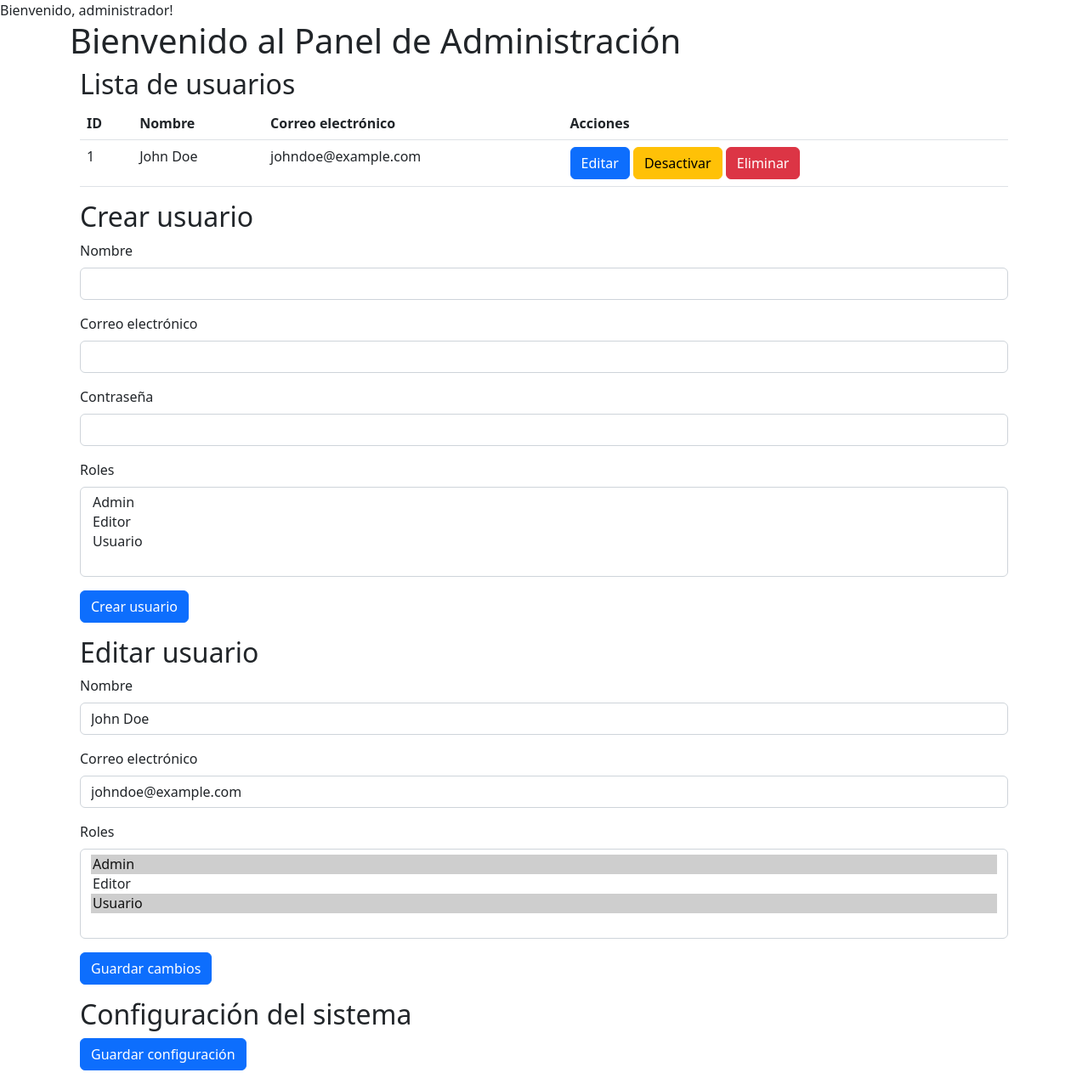
After one commit to madolell/MadoFit, a PHP site: page /usuario/admin.php in a window 1280 px wide. The commit adds this page. Shown: the whole page at 85% size. Run offline with PHP 8.4, Linux system fonts and the light colour scheme; the visitor is signed in with stand-in values (Sample User, id 1).

Commit message:
Add files via upload

```diff
--- a/Inicio.php
+++ b/Inicio.php
@@ -207,7 +207,7 @@ if (isset($_SESSION["mensaje"])) {
             constancia en tus hábitos <br><br>
             <i class="bi bi-forward-fill fs-5"></i> Para todos los <strong>objetivos y niveles</strong>
           </p>
-          <div class="d-flex justify-content-start pt-4">
+          <div class="d-flex justify-content-center align-items-center pt-4">
           <a href="formulario/login.php">
             <button type="button" class="btn btn-primary rounded-5">Comienza hoy</button>
           </a>
--- /dev/null
+++ b/usuario/admin.php
@@ -0,0 +1,114 @@
+<?php
+session_start();
+
+// Verificar si el usuario admin ha iniciado sesión
+if (isset($_SESSION['email']) && $_SESSION['email'] === 'admin') {
+    // El usuario admin ha iniciado sesión, mostrar el contenido del panel de administración
+    // Aquí puedes incluir el código y contenido específico del panel de administración
+    echo "Bienvenido, administrador!";
+} else {
+    // El usuario no ha iniciado sesión o no es el usuario admin, redirigir a la página de inicio de sesión
+    header("Location: login.php");
+    exit();
+}
+?>
+
+<!DOCTYPE html>
+<html lang="es">
+
+<head>
+    <meta charset="UTF-8">
+    <meta name="viewport" content="width=device-width, initial-scale=1">
+    <title>Panel de Administración</title>
+    <!-- Enlaces CSS de Bootstrap -->
+    <link href="https://cdn.jsdelivr.net/npm/bootstrap@5.2.0/dist/css/bootstrap.min.css" rel="stylesheet">
+</head>
+
+<body>
+    <div class="container">
+        <h1>Bienvenido al Panel de Administración</h1>
+        <!-- Contenido adicional del panel de administración -->
+        <div class="container">
+            <h2>Lista de usuarios</h2>
+            <table class="table">
+                <thead>
+                    <tr>
+                        <th>ID</th>
+                        <th>Nombre</th>
+                        <th>Correo electrónico</th>
+                        <th>Acciones</th>
+                    </tr>
+                </thead>
+                <tbody>
+                    <!-- Aquí se generaría dinámicamente la lista de usuarios -->
+                    <tr>
+                        <td>1</td>
+                        <td>John Doe</td>
+                        <td>johndoe@example.com</td>
+                        <td>
+                            <a href="edit_user.php?id=1" class="btn btn-primary">Editar</a>
+                            <a href="deactivate_user.php?id=1" class="btn btn-warning">Desactivar</a>
+                            <a href="delete_user.php?id=1" class="btn btn-danger">Eliminar</a>
+                        </td>
+                    </tr>
+                </tbody>
+            </table>
+
+            <h2>Crear usuario</h2>
+            <form action="create_user.php" method="POST">
+                <div class="mb-3">
+                    <label for="name" class="form-label">Nombre</label>
+                    <input type="text" class="form-control" id="name" name="name" required>
+                </div>
+                <div class="mb-3">
+                    <label for="email" class="form-label">Correo electrónico</label>
+                    <input type="email" class="form-control" id="email" name="email" required>
+                </div>
+                <div class="mb-3">
+                    <label for="password" class="form-label">Contraseña</label>
+                    <input type="password" class="form-control" id="password" name="password" required>
+                </div>
+                <div class="mb-3">
+                    <label for="roles" class="form-label">Roles</label>
+                    <select class="form-control" id="roles" name="roles[]" multiple required>
+                        <option value="admin">Admin</option>
+                        <option value="editor">Editor</option>
+                        <option value="user">Usuario</option>
+                    </select>
+                </div>
+                <button type="submit" class="btn btn-primary">Crear usuario</button>
+            </form>
+
+            <h2>Editar usuario</h2>
+            <form action="edit_user.php" method="POST">
+                <div class="mb-3">
+                    <label for="name" class="form-label">Nombre</label>
+                    <input type="text" class="form-control" id="name" name="name" required value="John Doe">
+                </div>
+                <div class="mb-3">
+                    <label for="email" class="form-label">Correo electrónico</label>
+                    <input type="email" class="form-control" id="email" name="email" required value="johndoe@example.com">
+                </div>
+                <div class="mb-3">
+                    <label for="roles" class="form-label">Roles</label>
+                    <select class="form-control" id="roles" name="roles[]" multiple required>
+                        <option value="admin" selected>Admin</option>
+                        <option value="editor">Editor</option>
+                        <option value="user" selected>Usuario</option>
+                    </select>
+                </div>
+                <button type="submit" class="btn btn-primary">Guardar cambios</button>
+            </form>
+
+            <h2>Configuración del sistema</h2>
+            <form action="system_settings.php" method="POST">
+                <!-- Aquí se agregarían las opciones de configuración del sistema -->
+                <button type="submit" class="btn btn-primary">Guardar configuración</button>
+            </form>
+        </div>
+    </div>
+    <!-- Scripts JS de Bootstrap -->
+    <script src="https://cdn.jsdelivr.net/npm/bootstrap@5.2.0/dist/js/bootstrap.bundle.min.js"></script>
+</body>
+
+</html>
```
Also changed, not shown: Auxiliares/logeo.php (+7 -0 lines), Entrenamiento/Ejercicios.php (+9 -9 lines), Entrenamiento/Ejercicios/GrupoMuscular.php (added, +12 -0 lines), Entrenamiento/Ejercicios/Grupo_muscular.php (+53 -12 lines).
